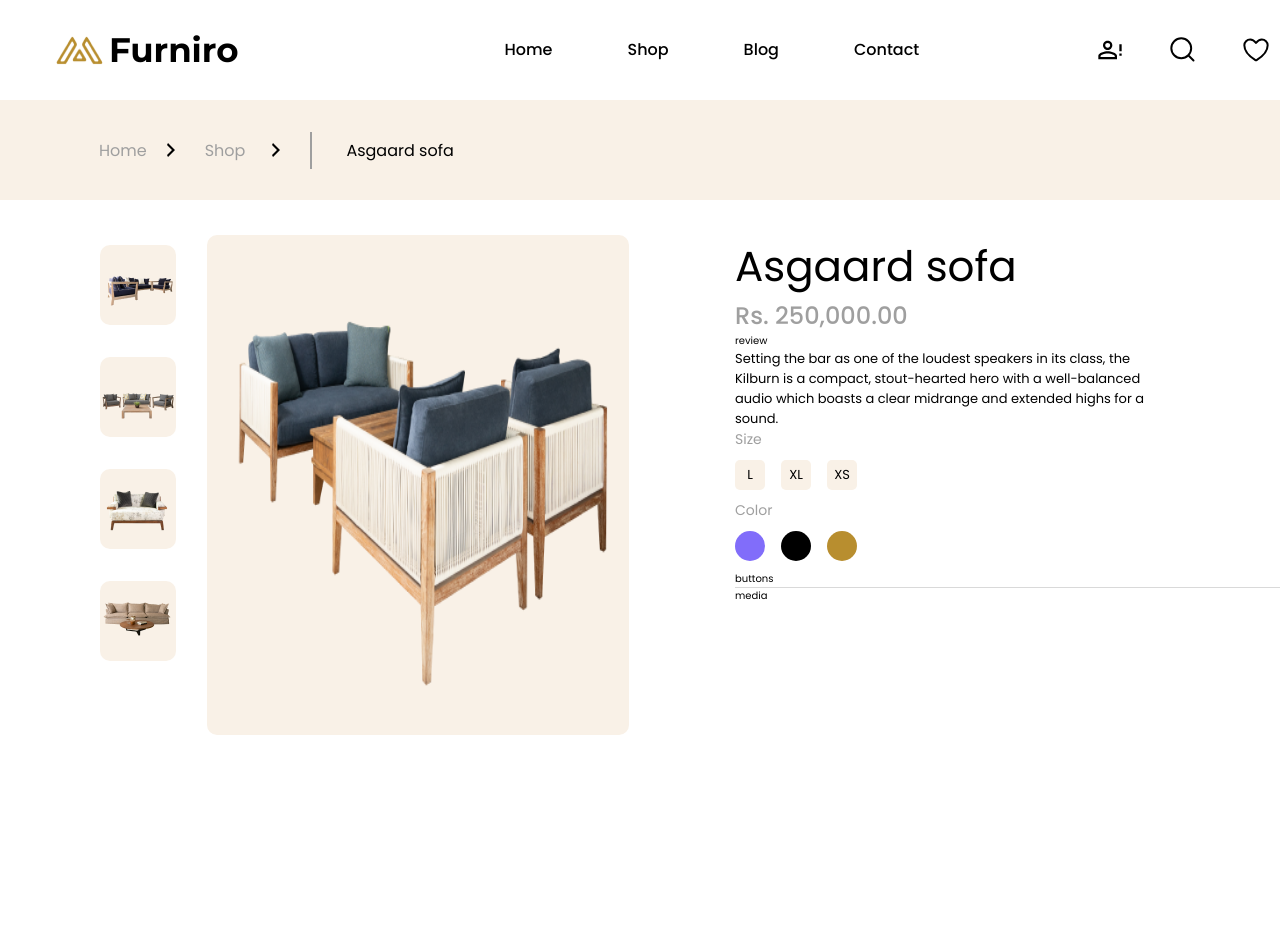
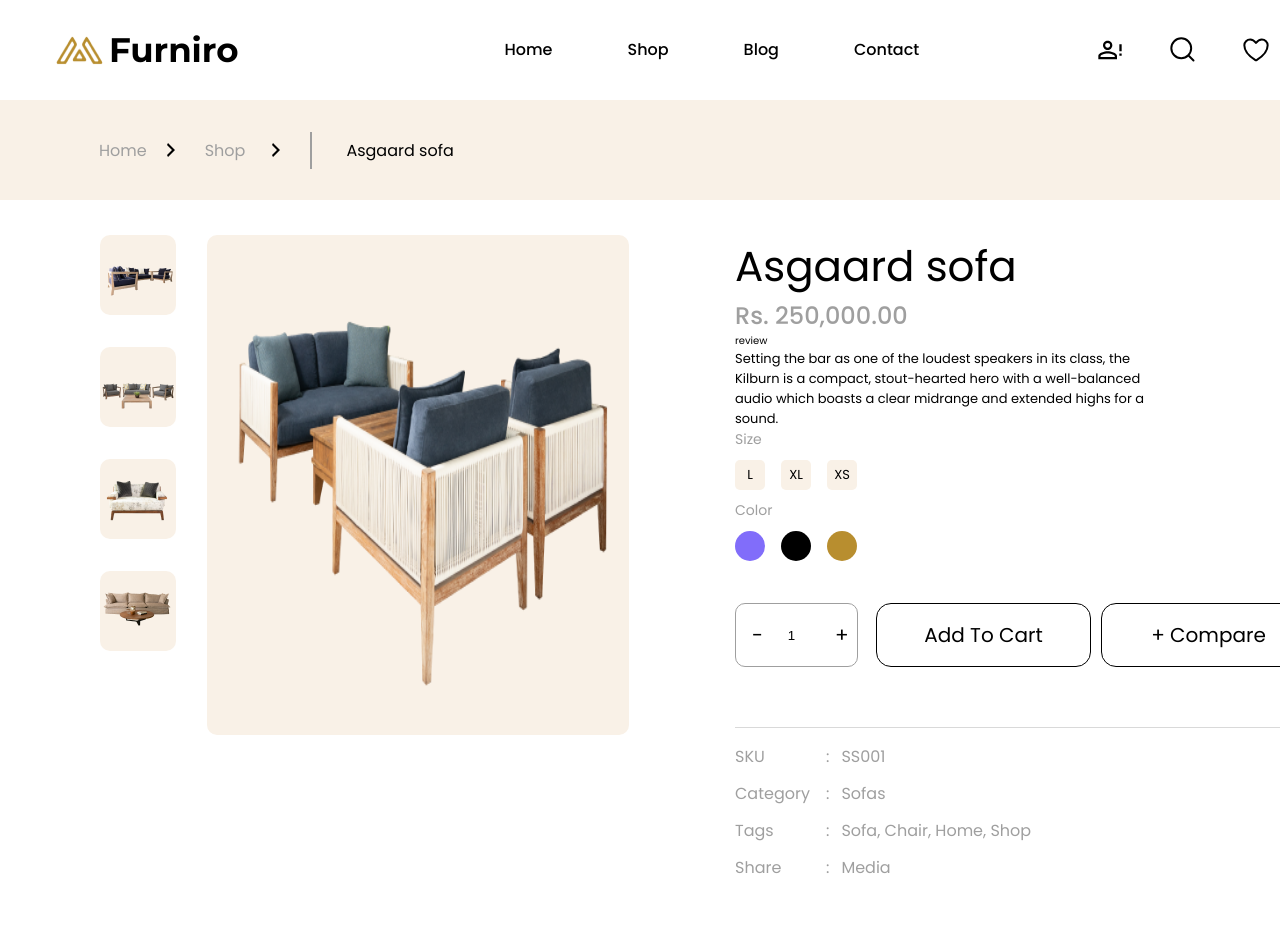
Before and after one commit to SubwaySerfer/e-commerce, a Vue app: page /card-info in a window 1280 px wide. Shown: the top 952 px of the page. Built offline with nearby package versions, Linux system fonts and the light colour scheme.

Commit message:
update: cardButtons

```diff
--- /dev/null
+++ b/src/components/cardInfo/CardButtons.vue
@@ -0,0 +1,73 @@
+<template>
+  <div class="card-buttons">
+    <!-- <base-button
+      linkName="1"
+      class="card-buttons__btn card-buttons__btn_counter"
+    ></base-button> -->
+    <div class="card-buttons__btn_counter">
+      <button class="counter__item btn">-</button
+      ><input type="number" class="counter__input" value="1" /><button
+        class="counter__item btn"
+      >
+        +
+      </button>
+    </div>
+    <base-button
+      linkName="Add To Cart"
+      class="card-buttons__btn btn"
+    ></base-button>
+    <base-button
+      linkName="+ Compare"
+      class="card-buttons__btn btn"
+    ></base-button>
+  </div>
+</template>
+
+<style scoped>
+.card-buttons {
+  margin-bottom: 6rem;
+  padding-top: 3.2rem;
+  display: flex;
+  flex-direction: row;
+}
+.card-buttons__btn {
+  width: 21.5rem;
+  height: 6.4rem;
+  border-radius: 1.5rem;
+  border: 1px solid #000;
+  background: transparent;
+
+  margin-right: 1rem;
+}
+.btn {
+  color: #000;
+  font-family: Poppins;
+  font-size: 2rem;
+  font-style: normal;
+  font-weight: 400;
+  line-height: normal;
+}
+.card-buttons__btn_counter {
+  width: 12.3rem;
+  height: 6.4rem;
+  border-radius: 1rem;
+  border: 1px solid #9f9f9f;
+  background: #fff;
+  margin-right: 1.8rem;
+  display: flex;
+  padding: 2rem 1.5rem;
+}
+.counter__item {
+  background: transparent;
+  padding: 0;
+
+  display: flex;
+  align-items: center;
+}
+.counter__input {
+  border: none;
+  width: 3rem;
+  margin: 0 2rem;
+  text-align: center;
+}
+</style>
--- /dev/null
+++ b/src/components/cardInfo/CardMedia.vue
@@ -0,0 +1,47 @@
+<template>
+  <ul class="media-list">
+    <li class="list__el">
+      <span class="el__label">SKU</span>
+      <div><span class="dots">:</span><span>SS001</span></div>
+    </li>
+    <li class="list__el">
+      <span class="el__label">Category</span>
+      <div><span class="dots">:</span><span>Sofas</span></div>
+    </li>
+    <li class="list__el">
+      <span class="el__label">Tags</span>
+      <div><span class="dots">:</span><span>Sofa, Chair, Home, Shop</span></div>
+    </li>
+    <li class="list__el">
+      <span class="el__label">Share</span>
+      <div><span class="dots">:</span><span>Media</span></div>
+    </li>
+  </ul>
+</template>
+
+<style scoped>
+.media-list {
+  list-style-type: none;
+  display: flex;
+  flex-direction: column;
+  gap: 1.2rem;
+  color: #9f9f9f;
+  font-family: Poppins;
+  font-size: 1.6rem;
+  font-style: normal;
+  font-weight: 400;
+  line-height: normal;
+}
+.list__el {
+  display: flex;
+  justify-content: flex-start;
+  text-align: start;
+  gap: 1.6rem;
+}
+.el__label {
+  width: 7.5rem;
+}
+.dots {
+  margin-right: 1.2rem;
+}
+</style>
--- a/src/components/cardInfo/CardSection.vue
+++ b/src/components/cardInfo/CardSection.vue
@@ -66,6 +66,7 @@ export default {
   display: flex;
   flex-direction: column;
   gap: 3.2rem;
+  margin: 0;
 }
 .images-list__item {
   list-style-type: none;
--- a/src/components/cardInfo/CardSectionInfo.vue
+++ b/src/components/cardInfo/CardSectionInfo.vue
@@ -22,14 +22,21 @@
       <li class="list-colors__color list-colors__color_black"></li>
       <li class="list-colors__color list-colors__color_yellow"></li>
     </ul>
-    <div>buttons</div>
+    <card-buttons></card-buttons>
     <span class="line"></span>
-    <div>media</div>
+    <card-media></card-media>
   </div>
 </template>
 <script>
+import CardMedia from "./CardMedia.vue";
+import CardButtons from "./CardButtons.vue";
+
 export default {
   props: ["name", "price", "description"],
+  components: {
+    CardMedia,
+    CardButtons,
+  },
 };
 </script>
 
--- a/src/components/ui/BaseButton.vue
+++ b/src/components/ui/BaseButton.vue
@@ -1,6 +1,6 @@
 <template>
   <button v-if="!link" :class="mode">
-    <slot></slot>
+    <slot>{{ linkName }}</slot>
   </button>
   <button v-else :class="mode" class="btn">
     <router-link :to="to" :linkName="linkName" class="btn"
```
Also changed, not shown: tasks.txt.
